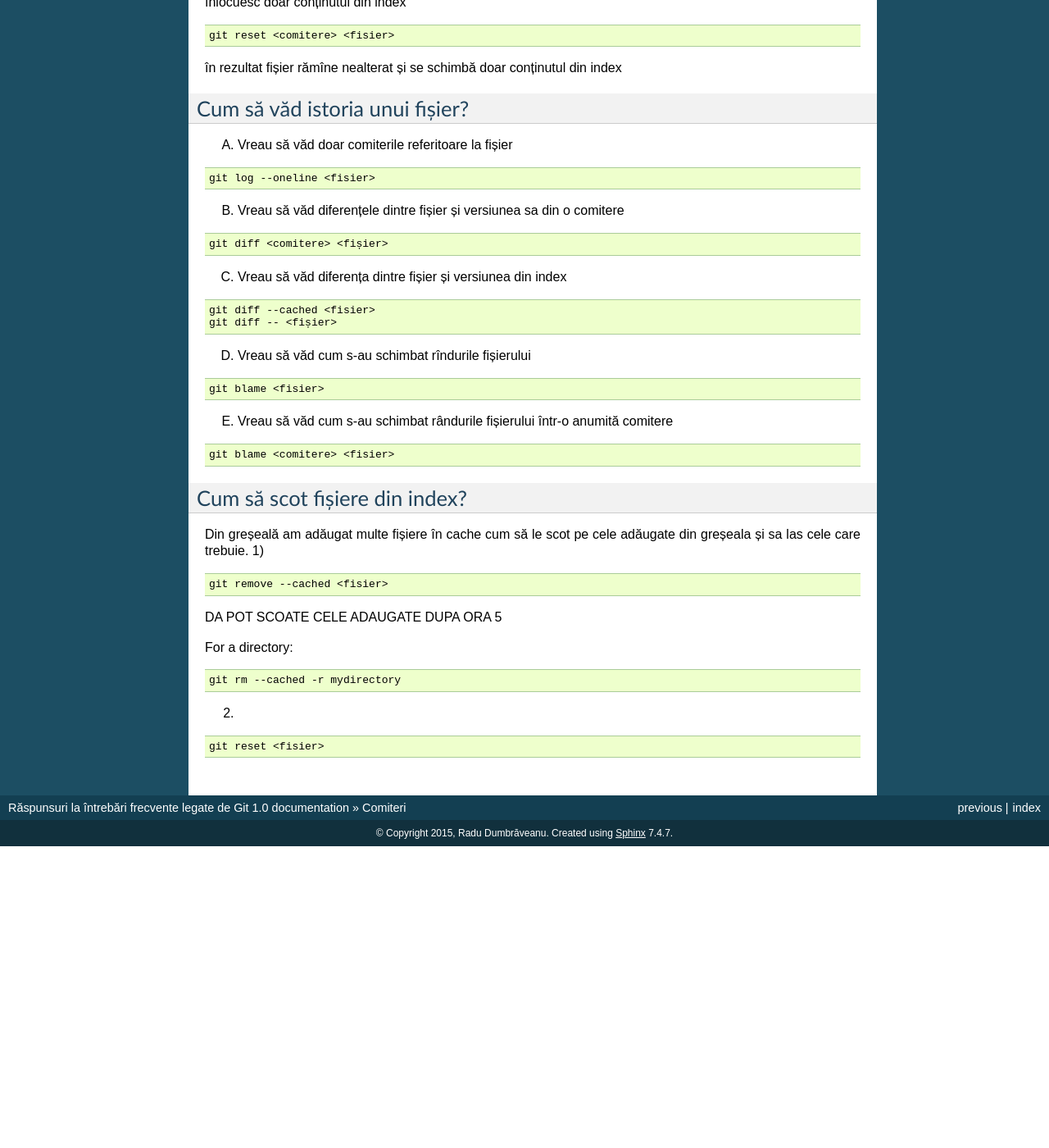
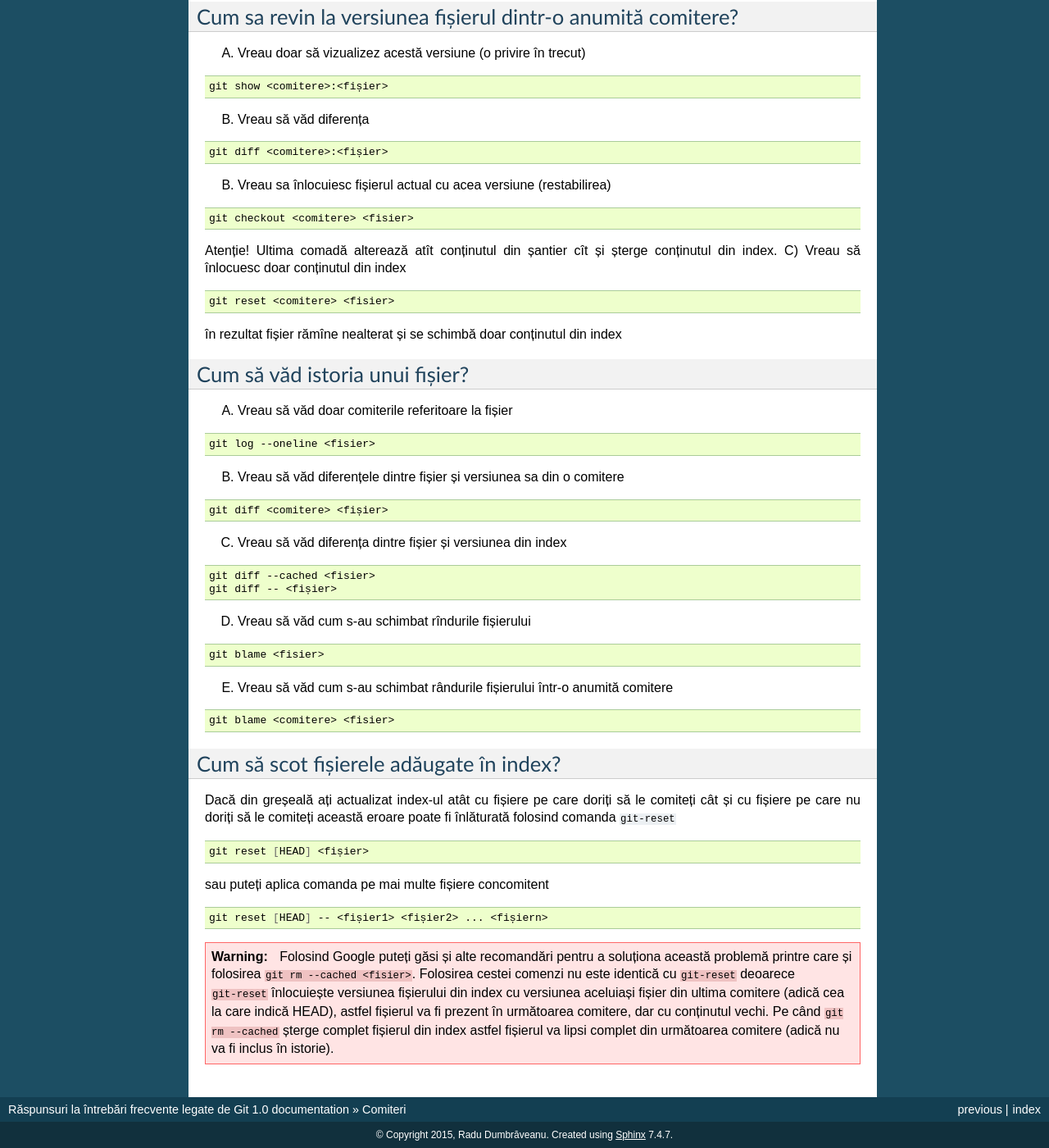
Before and after one commit to Streeling/git-rif, a Sphinx documentation site: the page built from source/comiteri.rst, in a window 1280 px wide and 1400 px high, scrolled down 2702 px. Shown: the whole window at 82% size. Built offline with Sphinx 7.4.7, drawn with Linux system fonts in a browser that asks for light colours; before the commit the page ends 3734 px from its top, so only the background shows below that; some of the changed text lies outside the part shown.

Commit message:
Redactare răspuns

```diff
--- a/source/comiteri.rst
+++ b/source/comiteri.rst
@@ -57,6 +57,7 @@ Acest lucru este posibil folosind comanda ``git-rebase`` cu opțiunea ``-i`` (sa
 În rezultatul execuției comenzii va apărea editorul implicit
 
 .. code-block:: bash
+
    pick <comitere6> <mesaj6>
    pick <comitere5> <mesaj5>
    pick <comitere4> <mesaj4>
@@ -221,25 +222,20 @@ E) Vreau să văd cum s-au schimbat rândurile fișierului într-o anumită comi
 
    git blame <comitere> <fisier>
 
-Cum să scot fișiere din index?
+Cum să scot fișierele adăugate în index?
 """"""""""""""""""""""""""""""""""""""""""""""""""""""""""""
-Din greșeală am adăugat multe fișiere în cache cum să le scot pe cele adăugate din greșeala și sa las cele care trebuie.
-1)
+
+Dacă din greșeală ați actualizat index-ul atât cu fișiere pe care doriți să le comiteți cât și cu fișiere pe care nu doriți să le comiteți această eroare poate fi înlăturată folosind comanda ``git-reset``
 
 .. code-block:: bash
 
-   git remove --cached <fisier>
+   git reset [HEAD] <fișier>
 
-DA POT SCOATE CELE ADAUGATE DUPA ORA 5
-
-For a directory:
+sau puteți aplica comanda pe mai multe fișiere concomitent
 
 .. code-block:: bash
 
-   git rm --cached -r mydirectory
+   git reset [HEAD] -- <fișier1> <fișier2> ... <fișiern>
 
-2)
-
-.. code-block:: bash
-
-   git reset <fisier>
+.. warning::
+   Folosind Google puteți găsi și alte recomandări pentru a soluționa această problemă printre care și folosirea ``git rm --cached <fisier>``. Folosirea cestei comenzi nu este identică cu ``git-reset`` deoarece ``git-reset`` înlocuiește versiunea fișierului din index cu versiunea    aceluiași fișier din ultima comitere (adică cea la care indică HEAD), astfel fișierul va fi prezent în următoarea comitere, dar cu conținutul vechi. Pe când ``git rm --cached`` șterge complet fișierul din index astfel fișierul va lipsi complet din următoarea comitere (adică nu va fi inclus în istorie).
```
